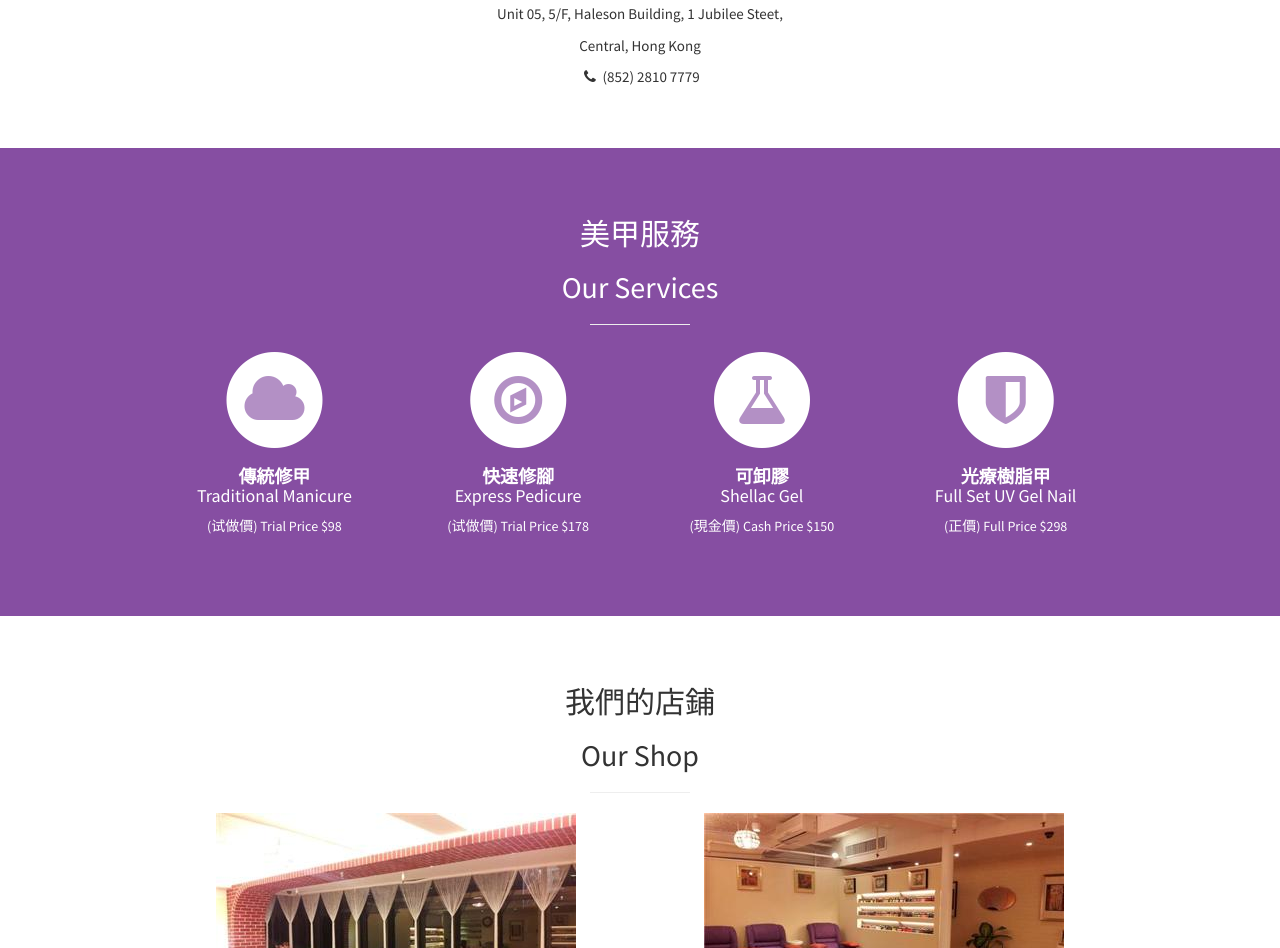
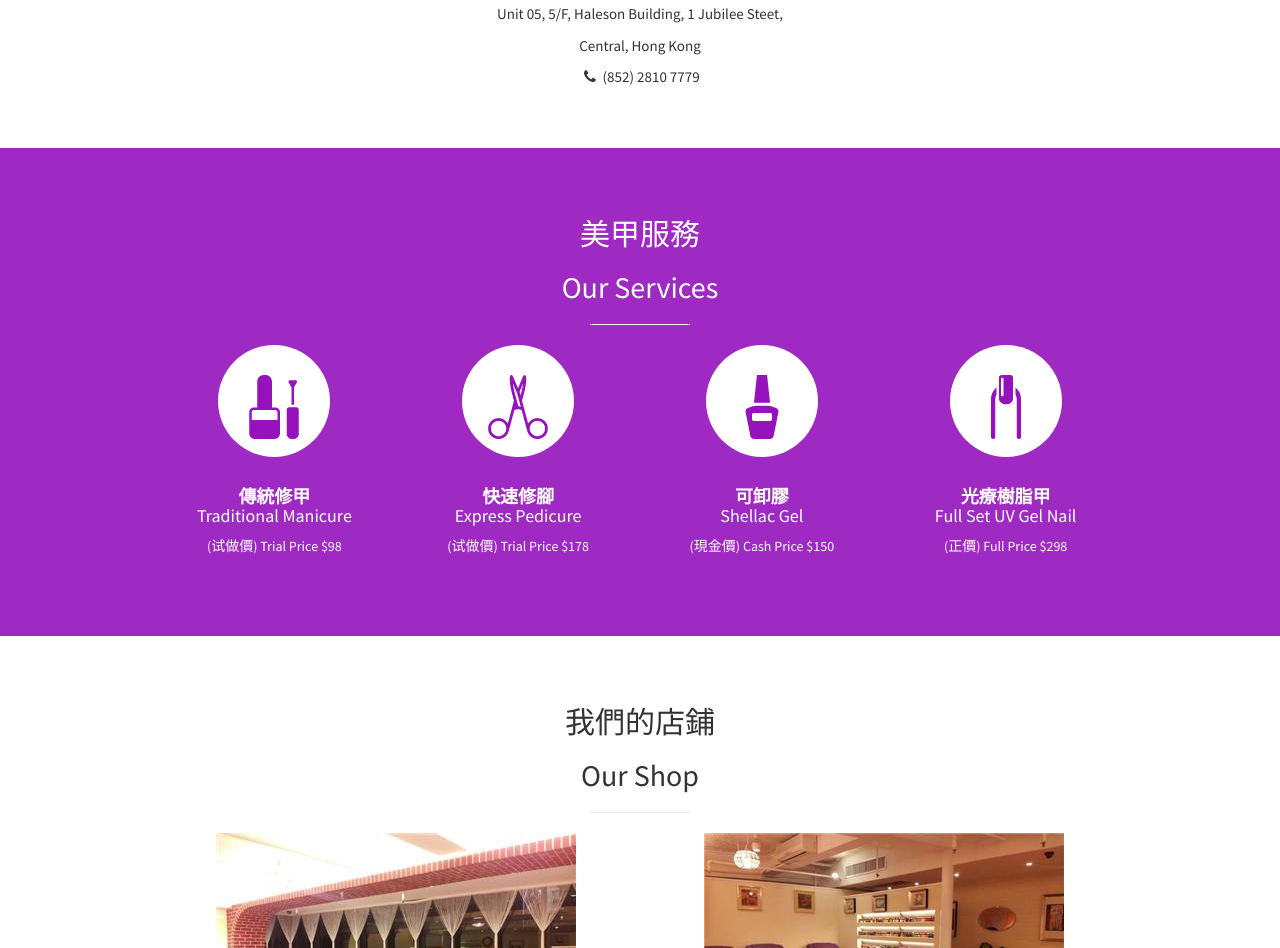
Before and after one commit to mamahen/mamahen.github.io, a plain HTML site: page index.html in a window 1280 px wide. Shown: the part 1025-1973 px from the top of the page. Drawn offline with Linux system fonts and the light colour scheme.

Commit message:
change manicure icons

```diff
--- a/css/stylish-portfolio.css
+++ b/css/stylish-portfolio.css
@@ -207,18 +207,29 @@ hr.small {
 }
 
 #about > div > div > div > p {
-    /*padding-top: 10px;*/
     font-size: 15px;
 }
 
 /* Services */
+#services span {
+    background-color: white;
+    border-radius: 100px;
+    margin-bottom: 20px;
+}
+
+/*Icon downloaded from http://www.flaticon.com/ #9512BD*/
+#services img {
+    margin: auto;
+
+}
 
 .services {
     padding: 50px 0;
 }
 
 section#services{
-    background-color: rgba(104,34,139,0.8);
+    /*background-color: rgba(104,34,139,0.8);*/
+    background-color: rgba(149, 18, 189, 0.9)
 }
 
 .text-primary {
@@ -227,6 +238,11 @@ section#services{
 
 .service-item {
     margin-bottom: 30px;
+}
+
+.service-item > span > img {
+    max-width: 100vw;
+    height: auto;
 }
 
 /* Callout */
--- a/index.html
+++ b/index.html
@@ -100,10 +100,13 @@
                     <div class="row">
                         <div class="col-md-3 col-sm-6">
                             <div class="service-item">
-                                <span class="fa-stack fa-4x">
-                                <i class="fa fa-circle fa-stack-2x"></i>
-                                <i class="fa fa-cloud fa-stack-1x text-primary"></i>
-                            </span>
+                                <span class="fa-stack fa-4x circle">
+                                    <!-- <i class="fa fa-circle fa-stack-2x"></i> -->
+                                    <!-- <i class="fa fa-cloud fa-stack-1x text-primary"></i> -->
+                                    <img src="/img/cosmetics.png">
+                                </span>
+                                <span>
+                                </span>
                                 <h4>
                                     <strong><div>傳統修甲</div></strong>
                                     <div>Traditional Manicure</div>
@@ -115,8 +118,9 @@
                         <div class="col-md-3 col-sm-6">
                             <div class="service-item">
                                 <span class="fa-stack fa-4x">
-                                <i class="fa fa-circle fa-stack-2x"></i>
-                                <i class="fa fa-compass fa-stack-1x text-primary"></i>
+                                <!-- <i class="fa fa-circle fa-stack-2x"></i> -->
+                                <!-- <i class="fa fa-compass fa-stack-1x text-primary"></i> -->
+                                <img src="/img/cut.png">
                             </span>
                                 <h4>
                                     <strong><div>快速修腳</div></strong>
@@ -129,8 +133,9 @@
                         <div class="col-md-3 col-sm-6">
                             <div class="service-item">
                                 <span class="fa-stack fa-4x">
-                                <i class="fa fa-circle fa-stack-2x"></i>
-                                <i class="fa fa-flask fa-stack-1x text-primary"></i>
+                                <!-- <i class="fa fa-circle fa-stack-2x"></i> -->
+                                <!-- <i class="fa fa-flask fa-stack-1x text-primary"></i> -->
+                                <img src="/img/nail2.png">
                             </span>
                                 <h4>
                                     <strong><div>可卸膠</div></strong>
@@ -143,8 +148,9 @@
                         <div class="col-md-3 col-sm-6">
                             <div class="service-item">
                                 <span class="fa-stack fa-4x">
-                                <i class="fa fa-circle fa-stack-2x"></i>
-                                <i class="fa fa-shield fa-stack-1x text-primary"></i>
+                                <!-- <i class="fa fa-circle fa-stack-2x"></i> -->
+                                <!-- <i class="fa fa-shield fa-stack-1x text-primary"></i> -->
+                                <img src="/img/finger.png">
                             </span>
                                 <h4>
                                     <strong><div>光療樹脂甲</div></strong>
```
Also changed, not shown: img/cosmetics.png (added), img/cut.png (added), img/finger.png (added), img/nail2.png (added).
